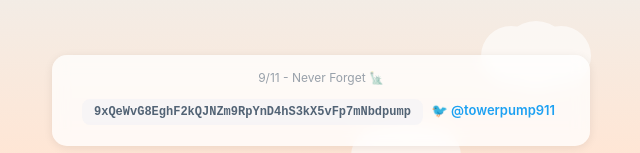
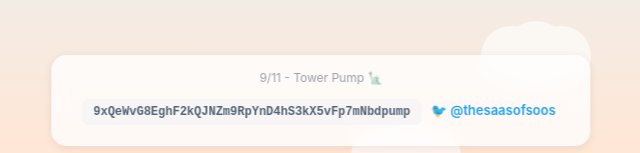
Before and after one commit to towerpump/towerpump, a plain HTML site: page index.html in a window 1280 px wide. Shown: the part 644-797 px from the top of the page, 319-959 px from the left. Drawn offline with Linux system fonts and the light colour scheme; animation ran at ten frames a second.

Commit message:
Update index.html

```diff
--- a/index.html
+++ b/index.html
@@ -330,9 +330,9 @@
         </div>
 
         <div id="footer">
-            <div class="tribute">9/11 - Never Forget 🗽</div>
+            <div class="tribute">9/11 - Tower Pump 🗽</div>
             <div class="ca">9xQeWvG8EghF2kQJNZm9RpYnD4hS3kX5vFp7mNbdpump</div>
-            <a href="https://twitter.com/towerpump911" target="_blank">🐦 @towerpump911</a>
+            <a href="https://x.com/thesaasofsoos" target="_blank">🐦 @thesaasofsoos</a>
         </div>
     </div>
 
@@ -751,7 +751,7 @@
                     const bottomMargin = 30;
                     const availableHeight = height - footerSpace - bottomMargin;
 
-                    // Calculate camera to show full tower with bottom at correct position
+                    // lculate mera to show full tower with bottom at correct position
                     targetCameraY = topBlock.y - (availableHeight - towerHeight);
 
                     // Smooth zoom
```
